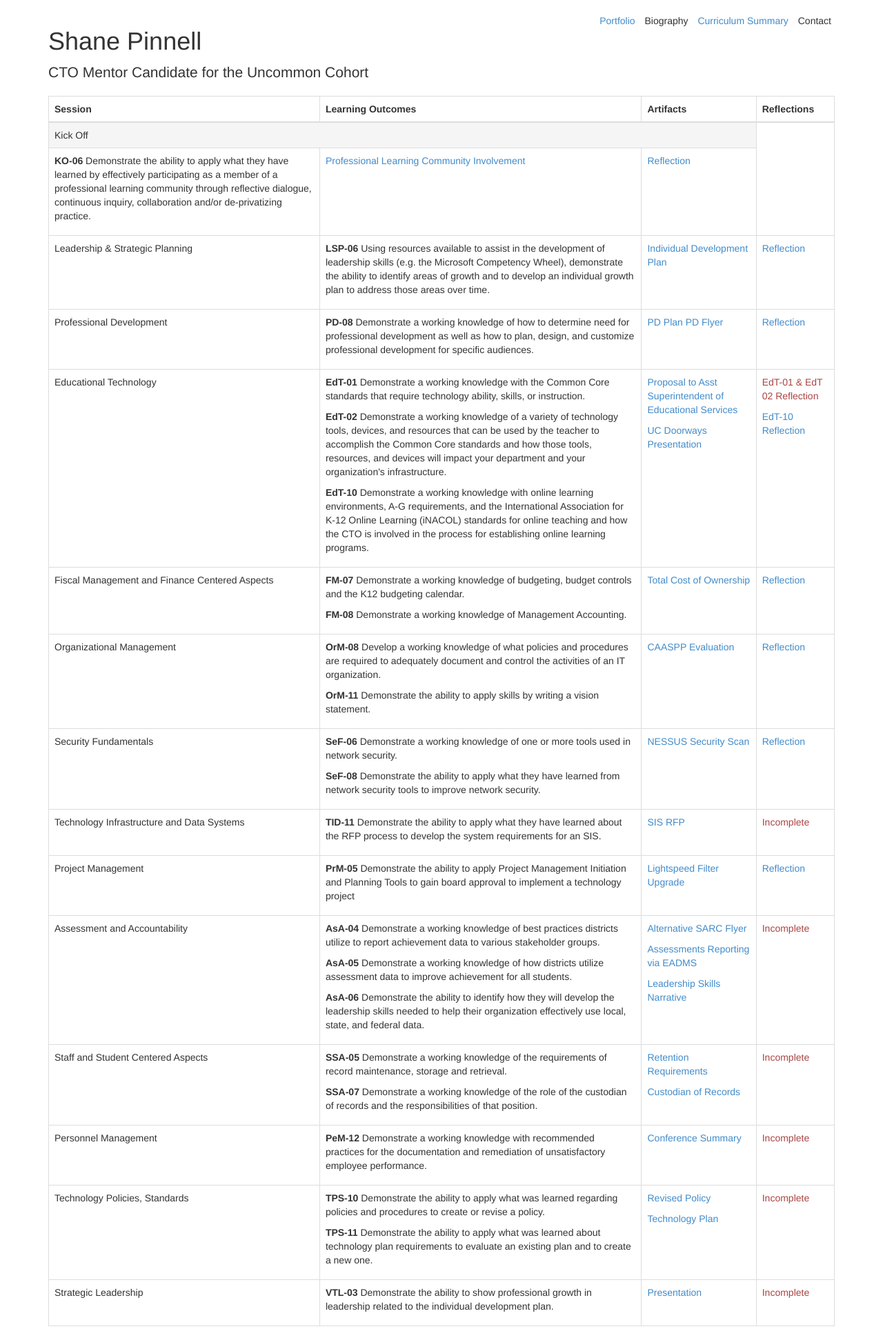
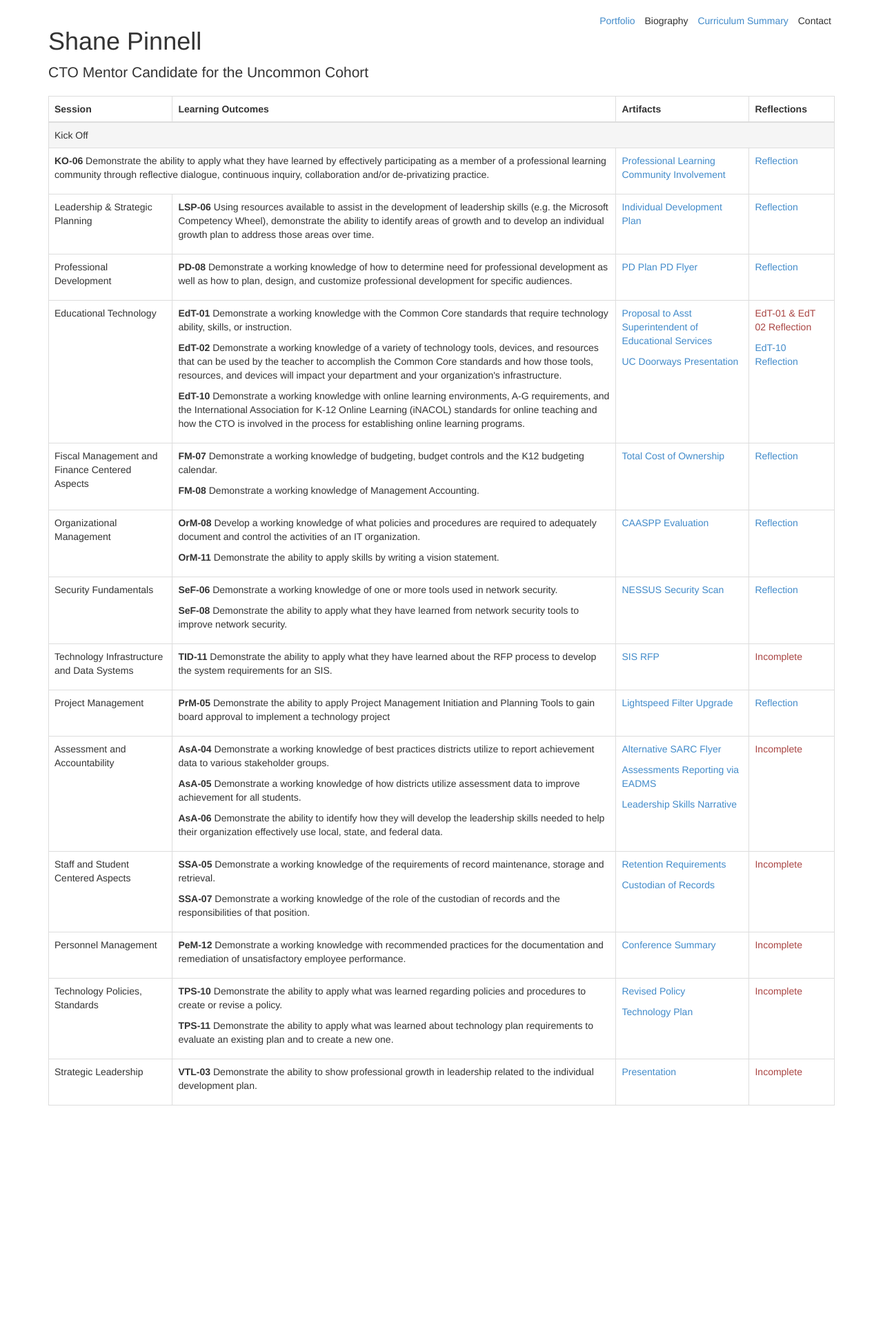
Before and after one commit to shanepinnell/shanepinnell.github.io, a Jekyll site: the page built from cto_mentor/index.html, in a window 1280 px wide. Shown: the whole page at 69% size. Built offline with Jekyll 4.4.1, drawn with Linux system fonts in a browser that asks for light colours; nearby versions of some CDN libraries; library files that are not in the unit come from our copies; after the commit the page ends 1623 px from its top, so only the background shows below that.

Commit message:
updated portfolio styling

```diff
--- a/cto_mentor/index.html
+++ b/cto_mentor/index.html
@@ -15,10 +15,10 @@ title: Shane Pinnell CTO Portfolio
 			</thead>
 			<tbody>
 				<tr class="active">
-					<td colspan="3">Kick Off</td>
+					<td colspan="4">Kick Off</td>
 				</tr>
 				<tr>
-					<td>
+					<td colspan="2">
 						<p><strong>KO-06</strong> Demonstrate the ability to apply what they have learned by effectively participating as a member of a professional learning community through reflective dialogue, continuous inquiry, collaboration and/or de-privatizing practice.</p>
 					</td>
 					<td>
```
